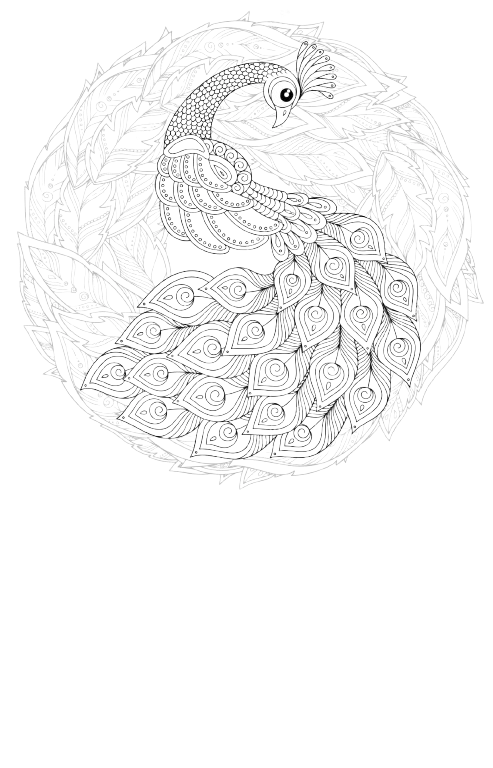
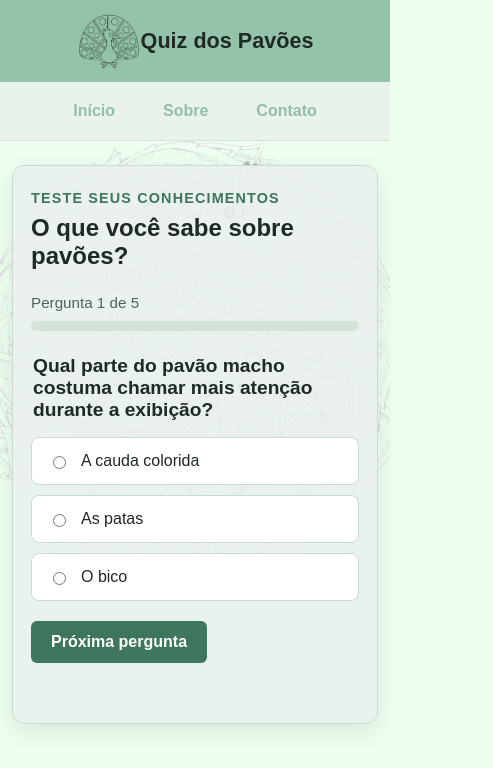
Before and after one commit to ManoPavo/Estudos-Zero-ao-1, a plain HTML site: page Home.html in a window 390 px wide. Shown: the whole page, 493 px wide, since content can reach past the window. Drawn offline with Linux system fonts and the light colour scheme.

Commit message:
Add Quiz

```diff
--- a/Home.html
+++ b/Home.html
@@ -1,13 +1,35 @@
 <!DOCTYPE html>
-<html lang="en">
+<html lang="pt-BR">
 <head>
     <meta charset="UTF-8">
     <meta name="viewport" content="width=device-width, initial-scale=1.0">
     <link rel="stylesheet" href="style.css">
-    <title>Document</title>
+    <title>Quiz dos Pavões</title>
 </head>
-<body>
-    <img class="Back" src="pavudos.png" alt="Marca do site" class="logo">
-<script src="transicao.js"></script>
+<body class="corpo">
+    <header class="nav">
+        <img src="pavao.png" draggable="false" alt="Marca do site" class="logo">
+        <h1>Quiz dos Pavões</h1>
+    </header>
+    <nav class="nav2" aria-label="Navegação principal">
+        <ul>
+            <li><a href="index.html">Início</a></li>
+            <li><a href="Sobre.html">Sobre</a></li>
+            <li><a href="Contato.html">Contato</a></li>
+        </ul>
+    </nav>
+
+    <main class="quiz-container">
+        <section class="quiz-card" aria-labelledby="quiz-title">
+            <p class="quiz-intro">Teste seus conhecimentos</p>
+            <h2 id="quiz-title">O que você sabe sobre pavões?</h2>
+            <div id="quiz" aria-live="polite">
+                <p>Carregando quiz...</p>
+            </div>
+        </section>
+    </main>
+
+    <script src="transicao.js"></script>
+    <script src="quiz.js"></script>
 </body>
 </html>
--- /dev/null
+++ b/quiz.js
@@ -0,0 +1,117 @@
+const perguntas = [
+    {
+        pergunta: "Qual parte do pavão macho costuma chamar mais atenção durante a exibição?",
+        opcoes: ["A cauda colorida", "As patas", "O bico"],
+        resposta: 0
+    },
+    {
+        pergunta: "Como se chama o pavão fêmea?",
+        opcoes: ["Pavoa", "Pavina", "Pavão-mirim"],
+        resposta: 0
+    },
+    {
+        pergunta: "O que o pavão geralmente come?",
+        opcoes: ["Apenas folhas", "Sementes, plantas e pequenos animais", "Somente peixes"],
+        resposta: 1
+    },
+    {
+        pergunta: "Em qual continente vive naturalmente o pavão-azul?",
+        opcoes: ["América do Sul", "Europa", "Ásia"],
+        resposta: 2
+    },
+    {
+        pergunta: "Para que o pavão abre a cauda em forma de leque?",
+        opcoes: ["Para se exibir e cortejar", "Para cavar o solo", "Para nadar mais rápido"],
+        resposta: 0
+    }
+];
+
+const areaDoQuiz = document.querySelector("#quiz");
+let perguntaAtual = 0;
+let pontuacao = 0;
+
+function mostrarPergunta() {
+    const pergunta = perguntas[perguntaAtual];
+    const progresso = (perguntaAtual / perguntas.length) * 100;
+
+    areaDoQuiz.innerHTML = `
+        <p class="quiz-progress">Pergunta ${perguntaAtual + 1} de ${perguntas.length}</p>
+        <div class="quiz-progress-track">
+            <div class="quiz-progress-bar" style="width: ${progresso}%"></div>
+        </div>
+        <form id="quiz-form">
+            <fieldset class="quiz-options">
+                <legend class="quiz-question">${pergunta.pergunta}</legend>
+                ${pergunta.opcoes.map((opcao, indice) => `
+                    <label class="quiz-option">
+                        <input type="radio" name="resposta" value="${indice}">
+                        <span>${opcao}</span>
+                    </label>
+                `).join("")}
+            </fieldset>
+            <button class="quiz-button" type="submit">
+                ${perguntaAtual === perguntas.length - 1 ? "Ver resultado" : "Próxima pergunta"}
+            </button>
+            <p class="quiz-message" id="quiz-message" role="status"></p>
+        </form>
+    `;
+
+    areaDoQuiz.querySelector("#quiz-form").addEventListener("submit", responderPergunta);
+}
+
+function responderPergunta(evento) {
+    evento.preventDefault();
+
+    const escolhida = areaDoQuiz.querySelector("input:checked");
+    const botao = areaDoQuiz.querySelector(".quiz-button");
+    const mensagem = areaDoQuiz.querySelector("#quiz-message");
+
+    if (!escolhida) {
+        mensagem.textContent = "Escolha uma resposta para continuar.";
+        return;
+    }
+
+    botao.disabled = true;
+
+    if (Number(escolhida.value) === perguntas[perguntaAtual].resposta) {
+        pontuacao++;
+        escolhida.closest(".quiz-option").classList.add("resposta-certa");
+        mensagem.textContent = "Acertou!";
+        setTimeout(avancarPergunta, 800);
+        return;
+    }
+
+    escolhida.closest(".quiz-option").classList.add("resposta-errada");
+    botao.textContent = "ERROU!";
+    botao.classList.add("quiz-button-erro");
+    mensagem.textContent = "Resposta errada! Se prepara...";
+    botao.addEventListener("animationend", avancarPergunta);
+}
+
+function avancarPergunta() {
+    perguntaAtual++;
+
+    if (perguntaAtual < perguntas.length) {
+        mostrarPergunta();
+    } else {
+        mostrarResultado();
+    }
+}
+
+function mostrarResultado() {
+    areaDoQuiz.innerHTML = `
+        <div class="quiz-result">
+            <h3>Quiz concluído!</h3>
+            <p class="quiz-result-score">Você acertou ${pontuacao} de ${perguntas.length} perguntas.</p>
+            <button class="quiz-button" type="button">Jogar novamente</button>
+        </div>
+    `;
+
+    areaDoQuiz.querySelector(".quiz-button").addEventListener("click", () => {
+        perguntaAtual = 0;
+        pontuacao = 0;
+        mostrarPergunta();
+    });
+}
+
+mostrarPergunta();
--- a/style.css
+++ b/style.css
@@ -175,6 +175,227 @@ body.corpo::before {
     border-radius: 4px;
 }
 
+.quiz-container {
+    display: flex;
+    justify-content: center;
+    padding: 40px 16px;
+}
+
+.quiz-card {
+    width: min(100%, 640px);
+    padding: 32px;
+    background: rgba(234, 242, 236, 0.95);
+    border: 1px solid #c8dbce;
+    border-radius: 12px;
+    box-shadow: 0 8px 24px rgba(32, 41, 35, 0.1);
+}
+
+.quiz-intro {
+    margin: 0 0 8px;
+    color: #3d765d;
+    font-size: 0.9rem;
+    font-weight: 700;
+    letter-spacing: 0.08em;
+    text-transform: uppercase;
+}
+
+.quiz-card h2 {
+    margin: 0 0 24px;
+}
+
+.quiz-progress {
+    margin: 0 0 10px;
+    color: #526258;
+    font-size: 0.95rem;
+}
+
+.quiz-progress-track {
+    height: 10px;
+    margin-bottom: 24px;
+    overflow: hidden;
+    background: #d5e2d8;
+    border-radius: 999px;
+}
+
+.quiz-progress-bar {
+    height: 100%;
+    background: #3d765d;
+    border-radius: inherit;
+    transition: width 240ms ease;
+}
+
+.quiz-question {
+    margin: 0 0 16px;
+    font-size: 1.2rem;
+    font-weight: 700;
+}
+
+.quiz-options {
+    display: grid;
+    gap: 10px;
+    margin: 0 0 20px;
+    padding: 0;
+    border: 0;
+}
+
+.quiz-option {
+    display: flex;
+    align-items: center;
+    gap: 12px;
+    padding: 14px 16px;
+    background: #fff;
+    border: 1px solid #c8dbce;
+    border-radius: 8px;
+    cursor: pointer;
+    transition: border-color 180ms ease, background-color 180ms ease;
+}
+
+.quiz-option:hover,
+.quiz-option:has(input:checked) {
+    background: #f4faf5;
+    border-color: #3d765d;
+}
+
+.quiz-option.resposta-certa,
+.quiz-option.resposta-certa:has(input:checked) {
+    color: #fff;
+    background: #2e9e4f;
+    border-color: #1b7a38;
+}
+
+.quiz-option.resposta-errada,
+.quiz-option.resposta-errada:has(input:checked) {
+    color: #fff;
+    background: #d32f2f;
+    border-color: #b71c1c;
+}
+
+.quiz-option input {
+    accent-color: #3d765d;
+}
+
+.quiz-option:focus-within,
+.quiz-button:focus-visible {
+    outline: 3px solid var(--foco);
+    outline-offset: 2px;
+}
+
+.quiz-button {
+    padding: 12px 20px;
+    color: #fff;
+    font: inherit;
+    font-weight: 700;
+    background: #3d765d;
+    border: 0;
+    border-radius: 6px;
+    cursor: pointer;
+}
+
+.quiz-button:hover {
+    background: #2f624b;
+}
+
+.quiz-button:disabled {
+    cursor: wait;
+}
+
+.quiz-button-erro {
+    position: relative;
+    z-index: 1;
+    animation: quiz-erro 1.6s ease-in-out forwards;
+}
+
+@keyframes quiz-erro {
+    0% {
+        transform: scale(1) rotate(0);
+        color: #fff;
+        background: #3d765d;
+        box-shadow: 0 0 0 rgba(255, 0, 0, 0);
+    }
+    12% {
+        transform: scale(1.8) rotate(35deg);
+        color: #fff;
+        background: #ff1744;
+        box-shadow: 0 0 28px 12px rgba(255, 23, 68, 0.8);
+    }
+    25% {
+        transform: scale(0.65) rotate(-45deg) translateX(-35px);
+        color: #fff;
+        background: #ff9100;
+        box-shadow: 0 0 36px 16px rgba(255, 145, 0, 0.8);
+    }
+    40% {
+        transform: scale(2.2) rotate(720deg) translateX(30px);
+        color: #202923;
+        background: #ffeb3b;
+        box-shadow: 0 0 45px 20px rgba(255, 235, 59, 0.9);
+    }
+    58% {
+        transform: scale(0.75) rotate(-720deg) translateX(-25px);
+        color: #fff;
+        background: #d500f9;
+        box-shadow: 0 0 38px 15px rgba(213, 0, 249, 0.8);
+    }
+    76% {
+        transform: scale(1.7) rotate(360deg) translateX(15px);
+        color: #fff;
+        background: #ff1744;
+        box-shadow: 0 0 32px 14px rgba(255, 23, 68, 0.75);
+    }
+    100% {
+        transform: scale(1) rotate(0);
+        color: #fff;
+        background: #3d765d;
+        box-shadow: 0 0 0 rgba(255, 0, 0, 0);
+    }
+}
+
+.quiz-message {
+    min-height: 1.5em;
+    margin: 12px 0 0;
+    color: #a1362b;
+}
+
+.quiz-result {
+    text-align: center;
+}
+
+.quiz-result-score {
+    margin: 16px 0;
+    color: #3d765d;
+    font-size: 1.4rem;
+    font-weight: 700;
+}
+
+@media (max-width: 520px) {
+    .quiz-container {
+        padding: 24px 12px;
+    }
+
+    .quiz-card {
+        padding: 24px 18px;
+    }
+
+    .nav h1 {
+        font-size: 1.35rem;
+    }
+}
+
+@keyframes quiz-erro-reduzido {
+    0%, 100% {
+        transform: scale(1);
+    }
+    50% {
+        transform: scale(1.15);
+    }
+}
+
+@media (prefers-reduced-motion: reduce) {
+    .quiz-button-erro {
+        animation-name: quiz-erro-reduzido;
+    }
+}
+
 /* transicao entre paginas */
 body {
     animation: entrar 0.5s ease both;
--- a/transicao.js
+++ b/transicao.js
@@ -12,6 +12,9 @@ document.addEventListener("click", (evento) => {
   // Encontra o link clicado (mesmo que o clique tenha sido num elemento dentro dele)
   const link = evento.target.closest("a[href]");
 
+  if (!link) {
+    return;
+  }
 
   // Cancela a navegação imediata e usa a transição
   evento.preventDefault();
```
